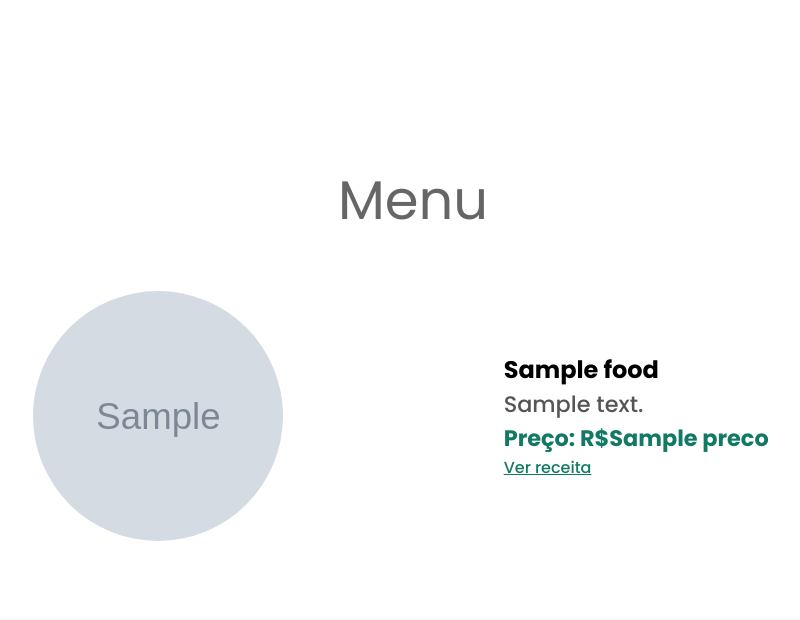
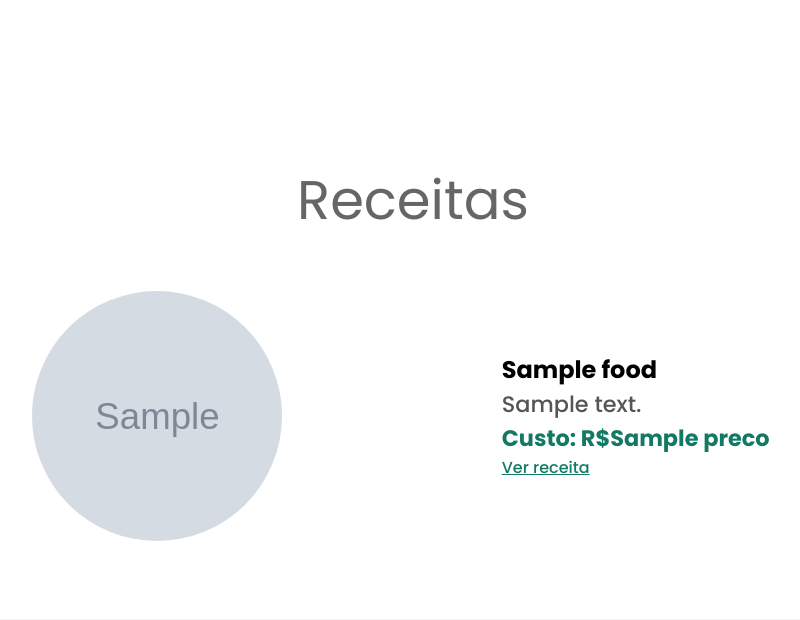
Before and after one commit to Salgado2004/Desafio-python, a Flask app: template templates/restaurantHome.html in a window 1280 px wide. Shown: the part 1626-2246 px from the top of the page, without its empty margins (227-1027 px from the left). Run offline with Flask 2, Linux system fonts and the light colour scheme; the template is opened without the code that fills it: most values are stand-ins (such as "Sample title", 1, 10 or a date in 2020); grey boxes marked "Sample" are stand-in pictures; some libraries are stand-ins or nearby versions.

Commit message:
Update sessaoMenu.html

```diff
--- a/templates/sessaoMenu.html
+++ b/templates/sessaoMenu.html
@@ -1,6 +1,6 @@
 {% block menu %}
 <section id="food-menu">
-    <h2 class="food-menu-heading">Menu</h2>
+    <h2 class="food-menu-heading">Receitas</h2>
     <div class="food-menu-container container">
 
         {% for food in the_menu %}
@@ -13,7 +13,7 @@
                     <p>
                         {{ food['descricao'] }}
                     </p>
-                    <p class="food-price">Preço: R&#x24;{{ food['preco'] }}</p>
+                    <p class="food-price">Custo: R&#x24;{{ food['preco'] }}</p>
                     <a href="#">Ver receita</a>
                 </div>
             </div>
```
